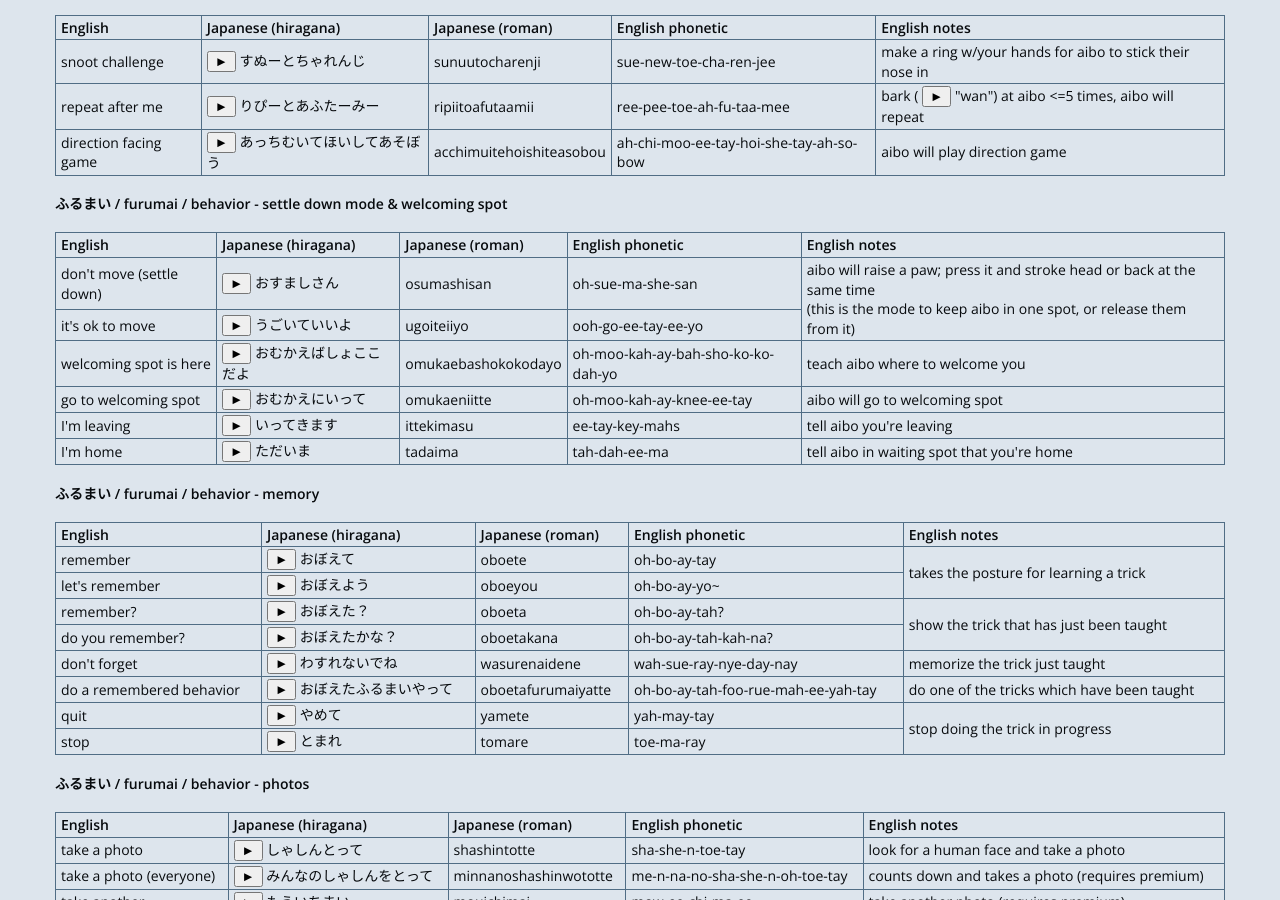
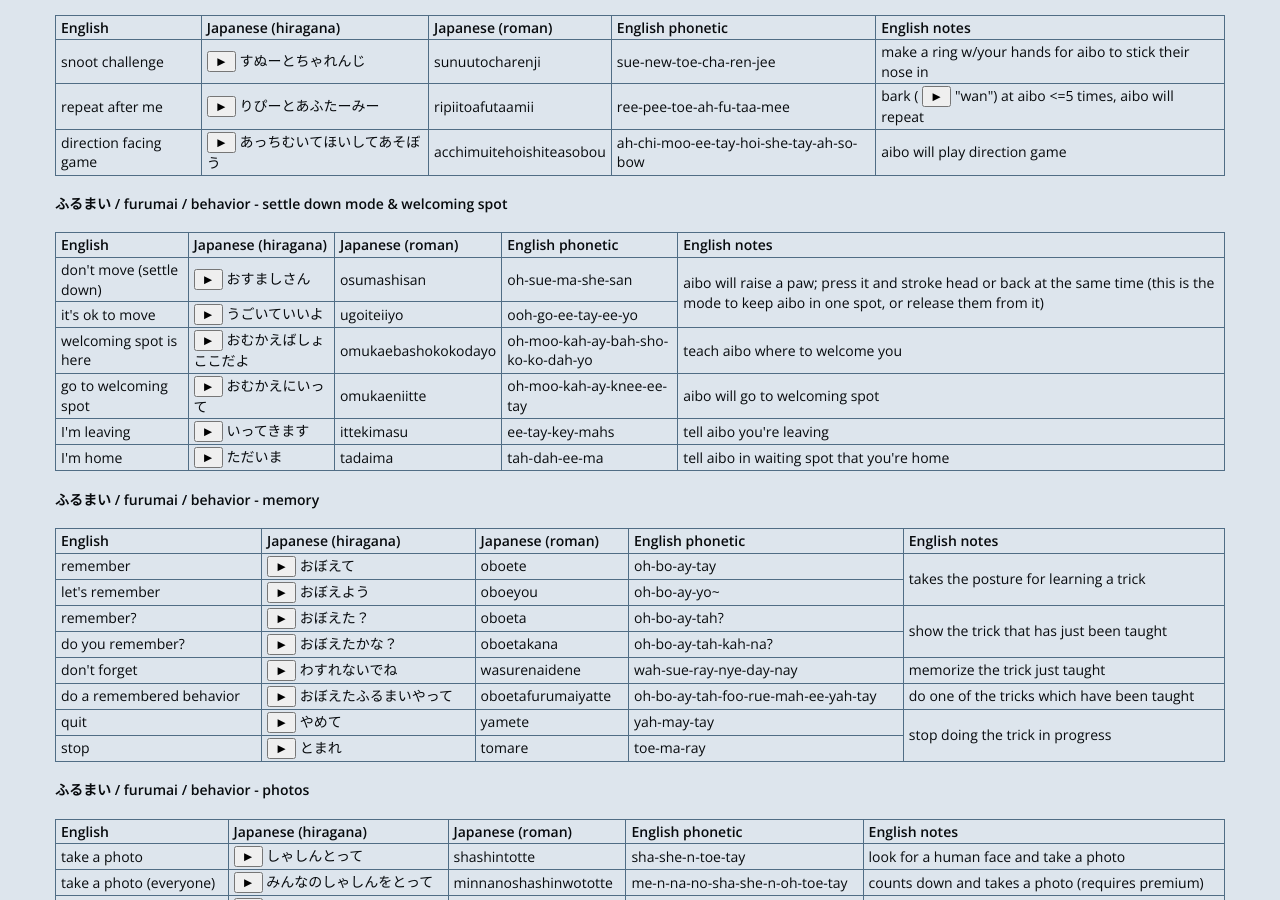
Before and after one commit to kairozu/kairozu.github.io, a Jekyll site: the page built from updates/_posts/2021-04-15-aibo-japanese.md, in a window 1280 px wide and 900 px high, scrolled down 1703 px. Built offline with Jekyll 4.4.1, drawn with Linux system fonts in a browser that asks for light colours; nearby versions of some CDN libraries.

```diff
--- a/updates/_posts/2021-04-15-aibo-japanese.md
+++ b/updates/_posts/2021-04-15-aibo-japanese.md
@@ -518,7 +518,7 @@
         おすましさん</td>
         <td>osumashisan</td>
         <td>oh-sue-ma-she-san</td>
-        <td rowspan=2>aibo will raise a paw; press it and stroke head or back at the same time<br />(this is the mode to keep aibo in one spot, or release them from it)</td>
+        <td rowspan=2>aibo will raise a paw; press it and stroke head or back at the same time (this is the mode to keep aibo in one spot, or release them from it)</td>
     </tr>
     <tr>
         <td>it's ok to move</td>
```
